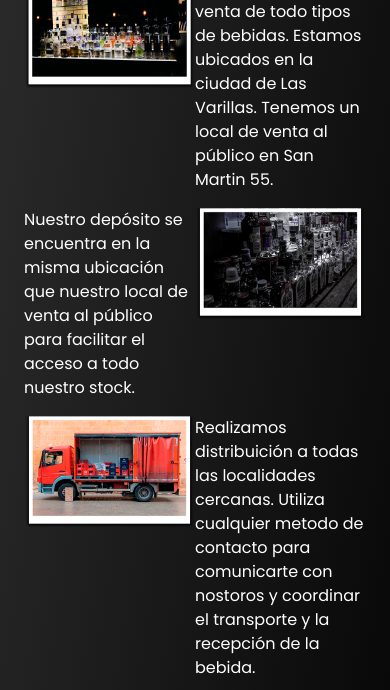
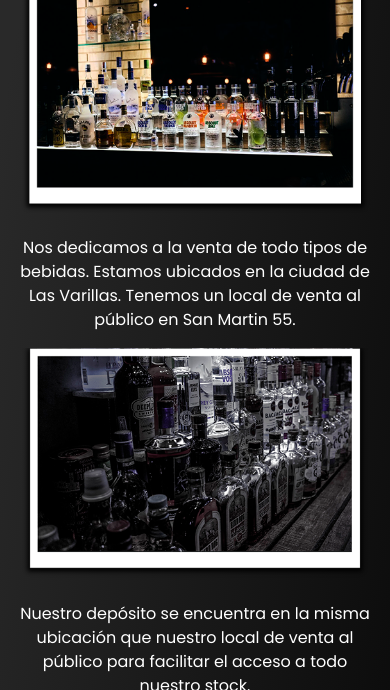
Before and after one commit to Ignacio-Moretto/Center-Drink, a website: page pages/nosotros.html in a window 390 px wide. Shown: the part 299-989 px from the top of the page. Drawn offline with nearby package versions, Linux system fonts and the light colour scheme.

Commit message:
Cambios al responsive nosotros.html

```diff
--- a/pages/nosotros.html
+++ b/pages/nosotros.html
@@ -55,41 +55,41 @@
     <!-- Fin del header -->
     <!-- Comienzo main -->
 
-    <main class="container">
+    <main class="container padding">
         <div class="d-flex justify-content-center">
             <p class="main__section__article__p1">LA MAYOR VARIEDAD DE<br />BEBIDAS,<br />EN <span class="main__section__article__p1__h1">
                     CENTER DRINK</span></p>
         </div>
-        <section class="container d-flex justify-content-center">
-            <article class="col-6">
-                <img class="col-12" src="../imagenes/local/barra.png" alt="barra absolut">
+        <section class="nosotros__section">
+            <article class="nosotros__section__article">
+                <img class="nosotros__section__article--imagen" src="../imagenes/local/barra.png" alt="barra absolut" >
             </article>
-            <article class="col-6">
-                <p class="blanco">Nos dedicamos a la venta de todo tipos de bebidas. Estamos ubicados en la ciudad
+            <article class="nosotros__section__article">
+                <p class="blanco p-3 m-0">Nos dedicamos a la venta de todo tipos de bebidas. Estamos ubicados en la ciudad
                     de
                     Las Varillas. Tenemos un local de venta al público en San Martin 55.</p>
-                <iframe class="d-none d-lg-block"
+                <iframe class="d-none p-3 m-0 d-lg-block"
                     src="https://www.google.com/maps/embed?pb=!1m18!1m12!1m3!1d3388.418191690984!2d-62.724295282556156!3d-31.868043799999995!2m3!1f0!2f0!3f0!3m2!1i1024!2i768!4f13.1!3m3!1m2!1s0x95cb640c23c506c1%3A0x86a6e3fb10622e3b!2sSan%20Mart%C3%ADn%2C%20Las%20Varillas%2C%20C%C3%B3rdoba!5e0!3m2!1ses-419!2sar!4v1655333111011!5m2!1ses-419!2sar"
-                    width="400" height="235" style="border:0;" allowfullscreen="" loading="lazy"
+                    width="400" height="225" style="border:0;" allowfullscreen="" loading="lazy"
                     referrerpolicy="no-referrer-when-downgrade"></iframe>
             </article>
         </section>
-        <section class="container d-flex justify-content-center">
-            <article class="col-6 d-flex align-items-center">
-                <p class="blanco">Nuestro depósito se encuentra en la misma ubicación que nuestro local de venta al
+        <section class="nosotros__section2">
+            <article class="nosotros__section2__article">
+                <p class="blanco nosotros__section2__article--texto">Nuestro depósito se encuentra en la misma ubicación que nuestro local de venta al
                     público para facilitar el acceso a todo nuestro stock.</p>
             </article>
-            <article class="col-6">
-                <img class="col-12" right" src="../imagenes/local/botellas.png" alt="botellas">
+            <article class="nosotros__section2__article">
+                <img class="nosotros__section2__article--imagen" src="../imagenes/local/botellas.png" alt="botellas">
             </article>
 
         </section>
-        <section class="container d-flex justify-content-center">
-            <article class="col-6">
-                <img class="col-12" src="../imagenes/local/camion.png" alt="camion">
+        <section class="nosotros__section">
+            <article class="nosotros__section__article">
+                <img class="nosotros__section__article--imagen" src="../imagenes/local/camion.png" alt="camion">
             </article>
-            <article class="col-6 d-flex align-items-center">
-                <p class="blanco">Realizamos distribuición a todas las localidades cercanas. Utiliza cualquier metodo de
+            <article class="nosotros__section__article">
+                <p class="blanco p-3 m-0">Realizamos distribuición a todas las localidades cercanas. Utiliza cualquier metodo de
                     contacto para comunicarte con nostoros y coordinar el transporte y la recepción de la bebida.</p>
             </article>
 
--- a/sass/_main.scss
+++ b/sass/_main.scss
@@ -20,8 +20,6 @@
 .main__section3 {
     display: flex;
 }
-
-
 
 .main__section__article {
     color:white;
--- /dev/null
+++ b/sass/_nosotros.scss
@@ -0,0 +1,32 @@
+.nosotros__contenedores__sections {
+    display: grid;
+    grid-template-columns: repeat(2, 1fr);
+    grid-template-rows: 1fr;
+    align-items: center;
+    gap: 5px;
+}
+
+.nosotros__section {
+    @extend .nosotros__contenedores__sections;
+    justify-items: end;
+    &__article {
+
+        &--imagen {
+            width: 500px;
+            padding-top: 5px;
+        }
+    }
+}
+
+.nosotros__section2 {
+    @extend .nosotros__contenedores__sections;
+    justify-content: start;
+    &__article {
+        display: flex;
+        flex-direction: column;
+
+        &--texto {
+            padding: 0;
+        }
+    }
+}
--- a/sass/_querys.scss
+++ b/sass/_querys.scss
@@ -1,3 +1,13 @@
+@media (max-width: 1200px) {
+    .nosotros__section__article--imagen {
+        width: 450px;
+    }
+
+    .nosotros__section2__article--imagen {
+        width: 450px;
+    }
+}
+
 @media (max-width: 1144px) {
     .main__section3__article--imagen {
         width: 500px;
@@ -11,6 +21,35 @@
 
     .main__section3__article--imagen {
         width: 450px;
+    }
+}
+
+@media (max-width: 1000px) {
+    .nosotros__section__article--imagen {
+        width: 400px;
+    }
+
+    .nosotros__section2__article--imagen {
+        width: 400px;
+    }
+}
+
+@media (max-width: 991px) {
+    .nosotros__contenedores__sections {
+        grid-template-columns: 1fr;
+    }
+    .nosotros__section {
+        justify-items: center;
+        text-align: center;
+    }
+    .nosotros__section2__article--texto {
+        padding: 1rem;
+    }
+
+    .nosotros__section2 {
+        display: flex;
+        flex-direction: column-reverse;
+        text-align: center;
     }
 }
 
@@ -72,6 +111,14 @@
     .main__section3__article--imagen {
         width: 370px;
     }
+
+    .nosotros__section__article--imagen {
+        width: 350px;
+    }
+
+    .nosotros__section2__article--imagen {
+        width: 350px;
+    }
 }
 
 @media (max-width:370px) {
@@ -83,4 +130,12 @@
         width: 315px;
     }
 
+    .nosotros__section__article--imagen {
+        width: 320px;
+    }
+
+    .nosotros__section2__article--imagen {
+        width: 320px;
+    }
+
 }
--- a/sass/index.scss
+++ b/sass/index.scss
@@ -3,6 +3,7 @@
 @import 'header';
 @import 'main';
 @import 'footer';
+@import 'nosotros';
 @import 'productos';
 @import 'pedidos';
 @import 'querys';
```
Also changed, not shown: css/style.css.
